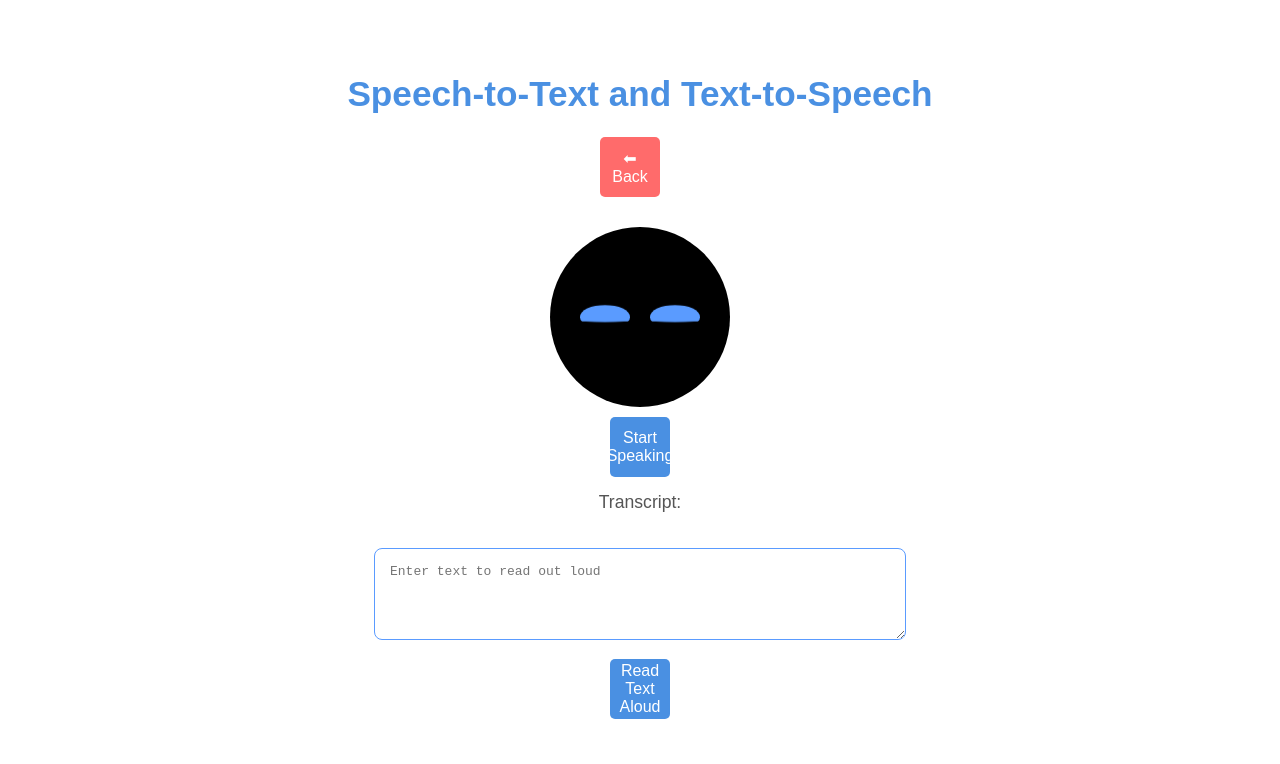
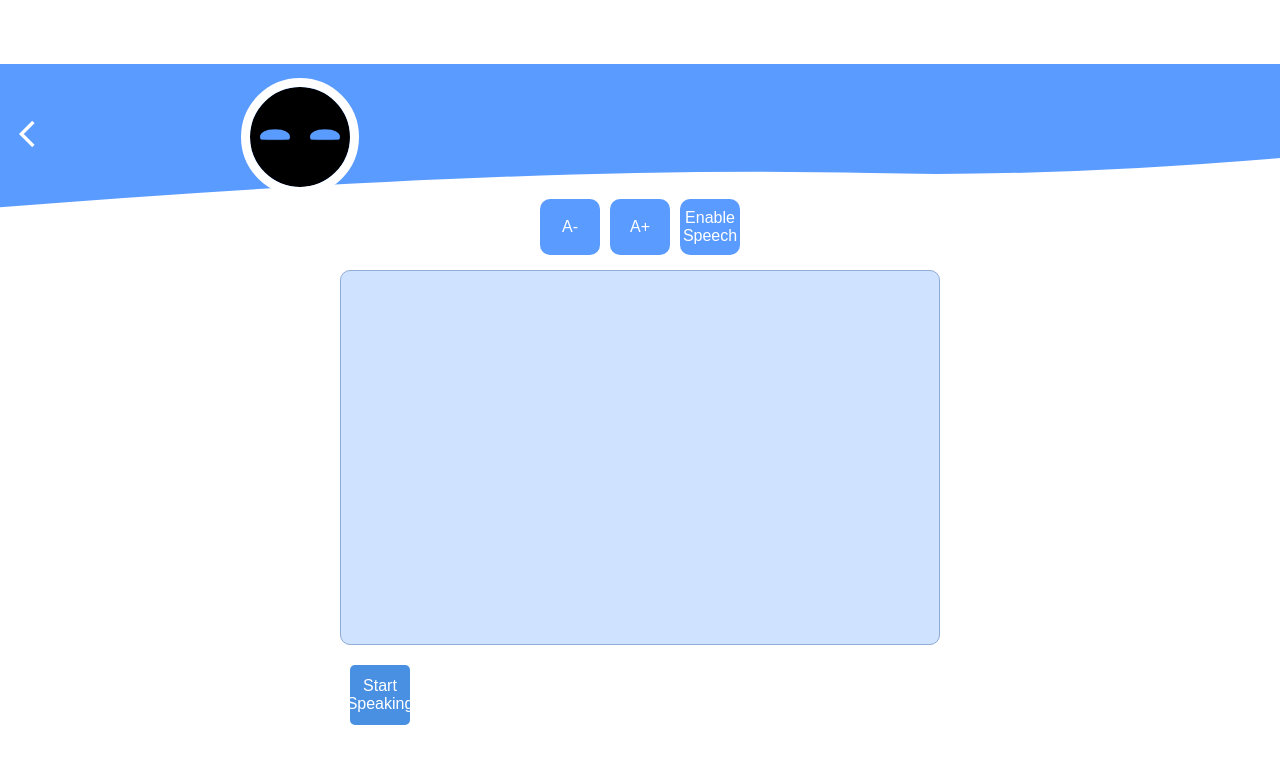
Before and after one commit to slamonander/Semcorel-LLM-Project, a React (Create React App) app in the folder final/frontend/: page /speak in a window 1280 px wide. Shown: the top 764 px of the page. Built offline with nearby package versions, Linux system fonts and the light colour scheme.

Commit message:
Added '...' animation
This animation will play in the message box while the LLM generates a response

```diff
--- a/final/frontend/src/SpeakPage.js
+++ b/final/frontend/src/SpeakPage.js
@@ -1,33 +1,111 @@
-import React, { useState } from "react";
-import { useNavigate } from "react-router-dom";
-import "./SpeakPage.css"; // Import the CSS file here
-import Avatar from "./Avatar";
+// src/SpeakPage.js
+import React, { useState, useEffect } from 'react';
+import { useNavigate } from 'react-router-dom';
+import Coco from './Coco';
+import './SpeakPage.css';
 
-function SpeakPage() {
-  const [transcript, setTranscript] = useState("");
-  const [textInput, setTextInput] = useState("");
+const SpeakPage = () => {
+  const [conversationHistory, setConversationHistory] = useState([]);
+  const [messages, setMessages] = useState([]);
+  const [isTyping, setIsTyping] = useState(false);
+  const [fontSize, setFontSize] = useState(19); // Default font size
   const [isListening, setIsListening] = useState(false);
+  const [voices, setVoices] = useState([]);
   const navigate = useNavigate();
 
-  // Function for handling Speech-to-Text
+  useEffect(() => {
+    // Load available voices for Safari fix
+    if ('speechSynthesis' in window) {
+      const loadVoices = () => {
+        const availableVoices = window.speechSynthesis.getVoices();
+        setVoices(availableVoices);
+      };
+      loadVoices();
+      window.speechSynthesis.onvoiceschanged = loadVoices;
+    }
+  }, []);
+
+  const addMessage = (content, className) => {
+    setMessages((prevMessages) => [
+      ...prevMessages,
+      { content, className },
+    ]);
+  };
+
+  const sendMessage = async (messageContent) => {
+    if (!messageContent.trim()) return;
+
+    // Display user message
+    addMessage(messageContent, 'user-message');
+    setConversationHistory((prevHistory) => [
+      ...prevHistory,
+      { role: 'user', content: messageContent },
+    ]);
+
+    try {
+      setIsTyping(true); // Show typing animation
+
+      // Prepare JSON data
+      const payload = {
+        userInput: messageContent,
+        history: JSON.stringify(conversationHistory),
+      };
+
+      // Send message to the server
+      const response = await fetch('/submit', {
+        method: 'POST',
+        headers: {
+          'Content-Type': 'application/json',
+        },
+        body: JSON.stringify(payload),
+      });
+
+      const data = await response.json();
+
+      setIsTyping(false); // Hide typing animation
+
+      // Display bot response
+      addMessage(data.response, 'bot-message');
+      setConversationHistory((prevHistory) => [
+        ...prevHistory,
+        { role: 'assistant', content: data.response },
+      ]);
+
+      // Speak the bot's response
+      if ('speechSynthesis' in window) {
+        const utterance = new SpeechSynthesisUtterance(data.response);
+        utterance.lang = 'en-US';
+        utterance.voice = voices.find((voice) => voice.lang === 'en-US') || null; // Use an English voice if available
+        window.speechSynthesis.speak(utterance);
+      } else {
+        console.warn('Text-to-speech is not supported in this browser.');
+      }
+    } catch (error) {
+      console.error('Error:', error);
+      setIsTyping(false); // Hide typing animation
+      addMessage('An error occurred while sending your message.', 'bot-message');
+    }
+  };
+
   const handleSpeechToText = () => {
-    if (!("webkitSpeechRecognition" in window)) {
-      alert("Speech recognition is not supported in this browser.");
+    if (!('webkitSpeechRecognition' in window)) {
+      alert('Speech recognition is not supported in this browser.');
       return;
     }
 
     const recognition = new window.webkitSpeechRecognition();
-    recognition.lang = "en-US";
+    recognition.lang = 'en-US';
     recognition.interimResults = false;
     recognition.maxAlternatives = 1;
 
     recognition.onstart = () => setIsListening(true);
     recognition.onresult = (event) => {
-      setTranscript(event.results[0][0].transcript);
+      const transcript = event.results[0][0].transcript;
       setIsListening(false);
+      sendMessage(transcript);
     };
     recognition.onerror = (event) => {
-      console.error("Speech recognition error", event.error);
+      console.error('Speech recognition error', event.error);
       setIsListening(false);
     };
     recognition.onend = () => setIsListening(false);
@@ -35,58 +113,81 @@ function SpeakPage() {
     recognition.start();
   };
 
-  // Function for handling Text-to-Speech
-  const handleTextToSpeech = () => {
-    if (!("speechSynthesis" in window)) {
-      alert("Text-to-speech is not supported in this browser.");
-      return;
-    }
-
-    const utterance = new SpeechSynthesisUtterance(textInput);
-    utterance.lang = "en-US";
-    window.speechSynthesis.speak(utterance);
+  const changeFontSize = (adjustment) => {
+    setFontSize((prevSize) => Math.max(12, Math.min(36, prevSize + adjustment))); // Restrict between 12px and 36px
   };
 
-  const handleBack = () => {
-    navigate("/");
+  const enableSpeechSynthesis = () => {
+    // Ensure speech synthesis is enabled on Safari
+    if ('speechSynthesis' in window) {
+      const utterance = new SpeechSynthesisUtterance('Speech synthesis is now enabled.');
+      utterance.lang = 'en-US';
+      window.speechSynthesis.speak(utterance);
+    }
   };
 
   return (
-    <div className="speak-container">
-      <h1>Speech-to-Text and Text-to-Speech</h1>
-
-      {/* Speech-to-Text Section */}
-      <div style={{ margin: "20px 0" }}>
-        <button className="back-button" onClick={handleBack}>
-          ⬅ Back
+    <div className="container">
+      <div className="triangle-container">
+        <svg
+          className="triangle"
+          xmlns="http://www.w3.org/2000/svg"
+          viewBox="0 0 100 100"
+          preserveAspectRatio="none"
+        >
+          <path
+            className="wave"
+            d="M 0,100 Q 20,75 45,85 T 100,15 L 100,0 L 0,0 Z"
+            fill="#5A9BFF"
+            transform="skewY(-25)"
+          />
+        </svg>
+        <button className="btn-invis" onClick={() => navigate('/')}>
+          <span className="material-icons invis">arrow_back_ios</span>
         </button>
-        <Avatar /> {/* Render the Avatar component */}
-        <button
-          onClick={handleSpeechToText}
-          className="speech-button"
-          disabled={isListening}
-        >
-          {isListening ? "Listening..." : "Start Speaking"}
-        </button>
-        <p className="transcript">Transcript: {transcript}</p>
+        <div className="coco-container">
+          <Coco className="coco-small" />
+        </div>
       </div>
 
-      {/* Text-to-Speech Section */}
-      <div style={{ margin: "20px 0" }}>
-        <textarea
-          rows="4"
-          className="text-area"
-          value={textInput}
-          onChange={(e) => setTextInput(e.target.value)}
-          placeholder="Enter text to read out loud"
-        />
-        <br />
-        <button onClick={handleTextToSpeech} className="text-to-speech-button">
-          Read Text Aloud
-        </button>
+      <div className="font-size-buttons">
+        <button onClick={() => changeFontSize(-2)}>A-</button>
+        <button onClick={() => changeFontSize(2)}>A+</button>
+        <button onClick={enableSpeechSynthesis}>Enable Speech</button>
+      </div>
+
+      {/* Chat container */}
+      <div className="chat-container">
+        <div id="chat-box" className="chat-box">
+          {messages.map((msg, index) => (
+            <div
+              key={index}
+              className={`chat-message ${msg.className}`}
+              style={{ fontSize: `${fontSize}px` }}
+            >
+              {msg.content}
+            </div>
+          ))}
+          {isTyping && (
+            <div className="chat-message bot-message typing-animation">
+              <span>.</span>
+              <span>.</span>
+              <span>.</span>
+            </div>
+          )}
+        </div>
+        <div className="input-container">
+          <button
+            onClick={handleSpeechToText}
+            className="speech-button"
+            disabled={isListening}
+          >
+            {isListening ? 'Listening...' : 'Start Speaking'}
+          </button>
+        </div>
       </div>
     </div>
   );
-}
+};
 
 export default SpeakPage;
```
